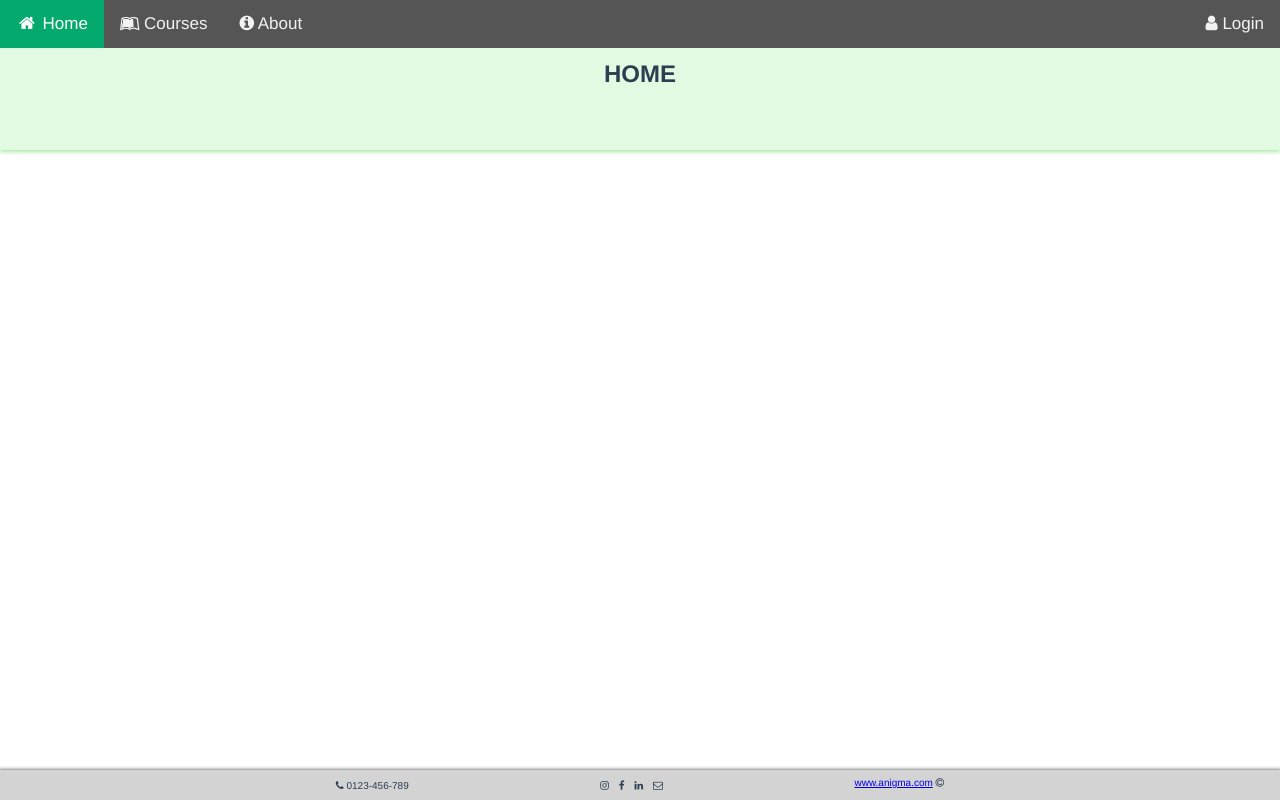
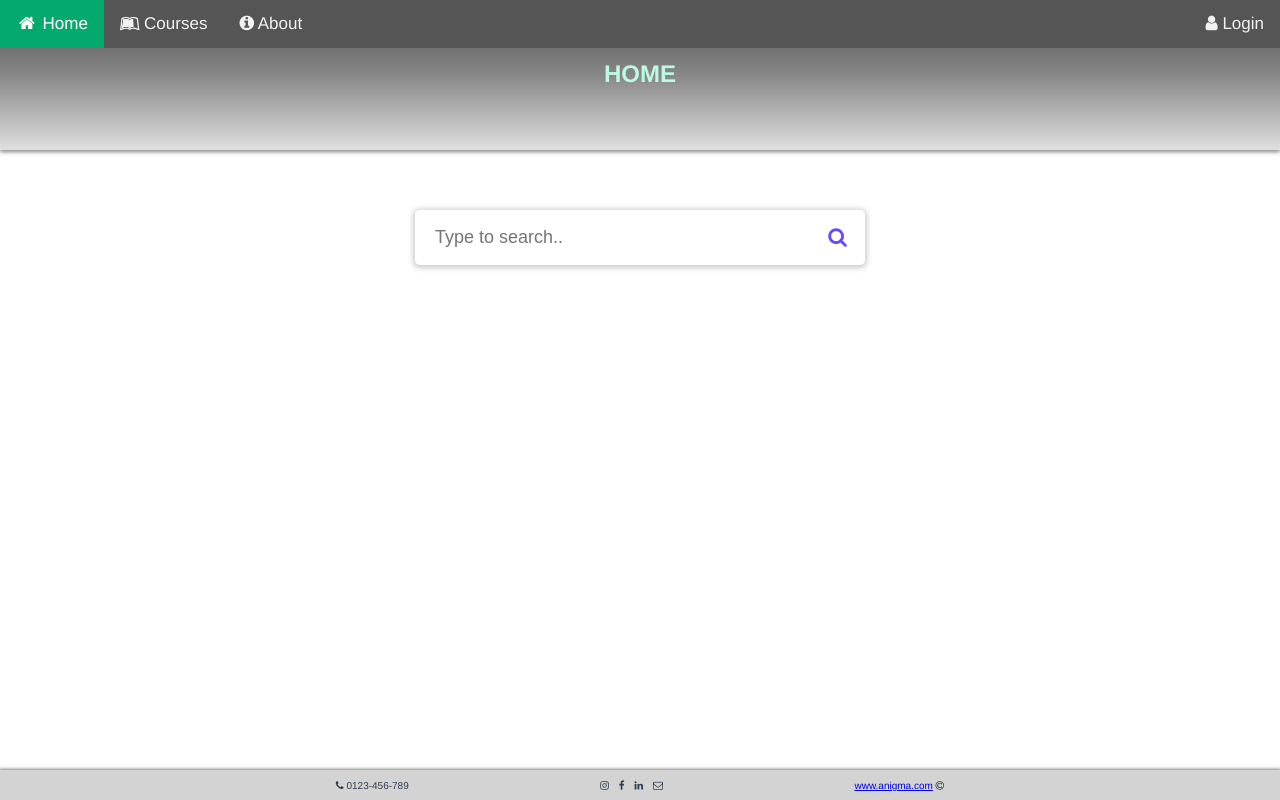
Before and after one commit to aniruddhasanyal/courses-vue-app, a Vue app: page / in a window 1280 px wide. Built offline with nearby package versions, Linux system fonts and the light colour scheme.

Commit message:
added search box

```diff
--- a/package.json
+++ b/package.json
@@ -3,12 +3,14 @@
   "version": "0.1.0",
   "private": true,
   "scripts": {
+    "dev": "yarn build/dev-server.js --host 0.0.0.0",
     "serve": "vue-cli-service serve",
     "build": "vue-cli-service build",
     "lint": "vue-cli-service lint"
   },
   "dependencies": {
     "core-js": "^3.6.5",
+    "jquery": "^3.6.0",
     "vue": "^3.0.0",
     "vue-router": "^4.0.0-0"
   },
--- a/src/assets/styles/main.css
+++ b/src/assets/styles/main.css
@@ -1,12 +1,21 @@
+/*
+* Main css file
+*/
+
+@import url("https://cdnjs.cloudflare.com/ajax/libs/font-awesome/4.7.0/css/font-awesome.min.css");
+
 .header-ribbon {
   /* display: flex;
   align-items: center;
   justify-content: center; */
   height: 100px;
-  background-color:#e1fae1;
-  box-shadow: 0 2px 4px 0 #a9e9a1;
+  /* background-color:#e1fae1; */
+  background-image: linear-gradient(180deg, black, #555, lightgrey);
+  box-shadow: 0 2px 4px 0 #555;
   width: 100%;
   padding-top: 50px;
+  opacity: 0.7;
+  color: #a0f8d8;
 }
 
 .page-header {
--- a/src/components/Footer.vue
+++ b/src/components/Footer.vue
@@ -29,7 +29,7 @@
 
 .copyright {
     text-align: left;
-    padding-top: 2px;
+    padding-top: 5px;
 }
 
 .col-item {
--- a/src/components/MinimalFlipCards.vue
+++ b/src/components/MinimalFlipCards.vue
@@ -2,6 +2,7 @@
     <div v-for="card in cardsList" :key="card.title">
         <div class="flip-card">
             <div class="flip-card-inner">
+                <router-link :to="{ name: 'CourseDetails', params: { id:((card.id) ? card.id : card.title) } }">
                     <div class="flip-card-front">
                         <img :src="require(`@/assets/images/${card.image}`)" alt="Avatar" style="width:200px;height:200px;">
                     </div>
@@ -9,6 +10,7 @@
                         <h1>{{ card.title }}</h1>
                         <p class="truncate-text">{{ card.description }}</p>
                     </div>
+                </router-link>
             </div>
         </div>
     </div>
--- /dev/null
+++ b/src/components/SearchBox.vue
@@ -0,0 +1,158 @@
+<template>
+  <div class="wrapper">
+        <div class="search-input" ref="searchWrapper">
+            <input
+                type="text"
+                v-model="txtInput"
+                placeholder="Type to search..">
+            <div
+                v-if="suggestList"
+                class="autocom-box">
+                <ul>
+                    <li v-for="sugg in suggestList" :key="sugg" @click="select">
+                        {{ sugg }}
+                    </li>
+                </ul>
+            </div>
+            <div class="icon" @click="handleIconClick">
+                <i class="fa fa-search" aria-hidden="true"></i>
+            </div>
+        </div>
+    </div>
+</template>
+
+<script>
+import { ref } from '@vue/reactivity'
+import { watchEffect } from '@vue/runtime-core'
+export default {
+    name: 'SearchBox',
+    props: ['dataList'],
+    setup(props) {
+        const searchWrapper = ref(null)
+        const suggestList = []
+        let txtInput = ref('')
+
+        const suggestions = ref(props.dataList)
+
+
+        let active = true
+
+        watchEffect(() => {
+            if (txtInput.value && !active && suggestList) {
+                active = !active
+            } else if(txtInput.value) {
+                suggestList.length = 0;
+                suggestList.push(...suggestions.value.filter(sugg => sugg.toLowerCase().startsWith(txtInput.value.toLowerCase())));
+                if (suggestList.length) {
+                    searchWrapper.value.classList.add("active"); //show autocomplete box
+                } else {
+                    searchWrapper.value.classList.remove("active"); //hide autocomplete box
+                }
+            }else if (searchWrapper.value) {
+                 searchWrapper.value.classList.remove("active"); //hide autocomplete box
+             }
+        })
+
+        const handleIconClick = () => {
+            let webLink = `https://www.google.com/search?q=${txtInput.value}`;
+            window.open(webLink, '_blank').focus();
+        }
+
+        const select = (element) => {
+            searchWrapper.value.classList.remove("active");
+            txtInput.value = element.currentTarget.innerText;
+            suggestList.length = 0;
+            active = false
+        }
+
+        return { searchWrapper, txtInput, select, suggestList, handleIconClick }
+    }
+}
+</script>
+
+<style scoped>
+
+*{
+  margin: 0;
+  padding: 0;
+  box-sizing: border-box;
+  font-family: 'Poppins', sans-serif;
+}
+
+.wrapper{
+  max-width: 450px;
+  margin: 150px auto;
+}
+
+.wrapper .search-input{
+  background: #fff;
+  width: 100%;
+  border-radius: 5px;
+  position: relative;
+  box-shadow: 0px 1px 5px 3px rgba(0,0,0,0.12);
+}
+
+.search-input input{
+  height: 55px;
+  width: 100%;
+  outline: none;
+  border: none;
+  border-radius: 5px;
+  padding: 0 60px 0 20px;
+  font-size: 18px;
+  box-shadow: 0px 1px 5px rgba(0,0,0,0.1);
+}
+
+.search-input.active input{
+  border-radius: 5px 5px 0 0;
+}
+
+.search-input .autocom-box{
+  padding: 0;
+  opacity: 0;
+  pointer-events: none;
+  max-height: 280px;
+  overflow-y: auto;
+}
+
+.search-input.active .autocom-box{
+  padding: 10px 8px;
+  opacity: 1;
+  pointer-events: auto;
+}
+
+.autocom-box li{
+  list-style: none;
+  padding: 8px 12px;
+  display: none;
+  width: 100%;
+  cursor: default;
+  border-radius: 3px;
+}
+
+.autocom-box {
+    list-style-type: none;
+    text-align: left;
+}
+
+.search-input.active .autocom-box li{
+  display: block;
+}
+
+.autocom-box li:hover{
+  background: #efefef;
+}
+
+.search-input .icon{
+  position: absolute;
+  right: 0px;
+  top: 0px;
+  height: 55px;
+  width: 55px;
+  text-align: center;
+  line-height: 55px;
+  font-size: 20px;
+  color: #644bff;
+  cursor: pointer;
+}
+</style>
--- a/src/router/index.js
+++ b/src/router/index.js
@@ -13,12 +13,18 @@ const routes = [
     // route level code-splitting
     // this generates a separate chunk (about.[hash].js) for this route
     // which is lazy-loaded when the route is visited.
-    component: () => import(/* webpackChunkName: "about" */ '../views/About.vue')
+    component: () => import(/* webpackChunkName: "about" */ '@/views/About.vue')
   },
   {
-    path: '/course',
+    path: '/courses',
     name: 'Courses',
-    component: () => import(/* webpackChunkName: "course" */ '../views/Courses.vue')
+    component: () => import(/* webpackChunkName: "courses" */ '@/views/Courses.vue')
+  },
+  {
+    path: '/courses/:id',
+    name: 'CourseDetails',
+    component: () => import(/* webpackChunkName: "course" */ '@/views/CourseDetails.vue'),
+    props: true
   }
 ]
 
--- /dev/null
+++ b/src/views/CourseDetails.vue
@@ -0,0 +1,21 @@
+<template>
+  <div>{{ courseId }}</div>
+</template>
+
+<script>
+import { ref } from '@vue/reactivity'
+
+export default {
+    props: ['id'],
+
+    setup(props) {
+        const courseId = ref(props.id)
+        return { courseId }
+    }
+
+}
+</script>
+
+<style>
+
+</style>
--- a/src/views/Courses.vue
+++ b/src/views/Courses.vue
@@ -1,6 +1,9 @@
 <template>
   <div class="header-ribbon stick-header">
     <p class="page-header">Course Library</p>
+
+    <div class="topic-select">
+    </div>
     <!-- <input type="text" class="search-box" placeholder="Search..."> -->
   </div>
   <span></span>
@@ -19,6 +22,7 @@ export default {
 
   setup() {
     console.log(navigator.onLine)
+
     const cards = ref(
         [
           {title: "Java", description: "Quis duis laboris voluptate in incididunt ut ex nulla cupidatat laboris tempor eiusmod qui. Do est labore anim commodo ipsum adipisicing consequat anim ex nulla id. Fugiat qui ipsum duis nisi sunt deserunt qui proident. Officia in magna nisi commodo minim velit exercitation consequat commodo mollit elit id qui deserunt. Consectetur ex minim tempor ut tempor sunt nisi ad deserunt exercitation est.", image: "default_course.png"},
@@ -40,12 +44,41 @@ export default {
         ]
       )
 
-    return { cards }
+      const topics = ref(
+        [
+          {id: 1, name: "Java"},
+          {id: 1, name: "Javascript"},
+          {id: 1, name: "Python"},
+          {id: 1, name: "Scala"}
+        ]
+      )
+
+    return { cards, topics }
   }
 }
 </script>
 
 <style scoped>
+.topic-select {
+  padding-top: 5px;
+  font-size: 1.2em;
+  font-family: -apple-system, BlinkMacSystemFont, 'Segoe UI', Roboto, Oxygen, Ubuntu, Cantarell, 'Open Sans', 'Helvetica Neue', sans-serif;
+}
+
+.topic-filter {
+  border-radius: 20px;
+  width: 40%;
+  border: chartreuse;
+  font-size: 1em;
+  text-align: center;
+  padding: 5px;
+}
+
+.dropdown {
+  font-size: 1.2em;
+  text-align: center;
+  width: 500px;
+}
 
 .cards {
   padding-top: 120px;
--- a/src/views/Home.vue
+++ b/src/views/Home.vue
@@ -4,4 +4,50 @@
       <p class="page-header">Home</p>
     </div>
   </div>
+  <SearchBox :dataList="dataList"/>
 </template>
+
+<script>
+import SearchBox from '@/components/SearchBox.vue'
+import { ref } from '@vue/reactivity'
+export default {
+  components: {
+    SearchBox
+  },
+
+  setup() {
+    const dataList = ref(
+      [
+        "Channel",
+        "CodingLab",
+        "CodingNepal",
+        "YouTube",
+        "YouTuber",
+        "YouTube Channel",
+        "Blogger",
+        "Bollywood",
+        "Vlogger",
+        "Vechiles",
+        "Facebook",
+        "Freelancer",
+        "Facebook Page",
+        "Designer",
+        "Developer",
+        "Web Designer",
+        "Web Developer",
+        "Login Form in HTML & CSS",
+        "How to learn HTML & CSS",
+        "How to learn JavaScript",
+        "How to become Freelancer",
+        "How to become Web Designer",
+        "How to start Gaming Channel",
+        "How to start YouTube Channel",
+        "What does HTML stands for?",
+        "What does CSS stands for?"
+      ]
+    )
+
+    return { dataList }
+  }
+}
+</script>
--- /dev/null
+++ b/vue.config.js
@@ -0,0 +1,5 @@
+module.exports = {
+  configureWebpack: {
+    devtool: 'source-map'
+  }
+}
```
Also changed, not shown: public/index.html (line endings or trailing spaces), 1 other file (tests, documents, lock files or other folders). Lines whose indentation alone changed are shown as unchanged.
